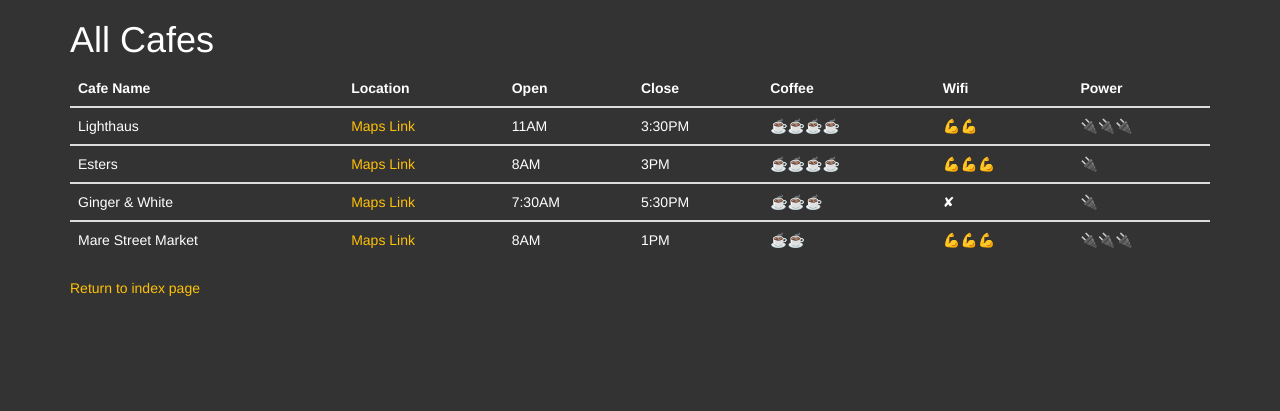
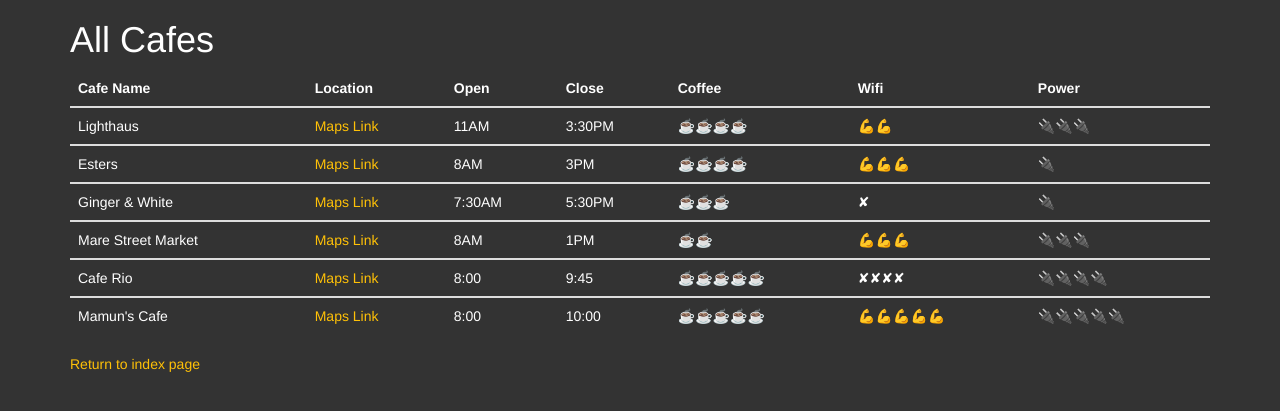
Before and after one commit to MamunKhan71/100-Days-of-Code, a Flask app: page /cafes in a window 1280 px wide. Shown: the top 411 px of the page. Run offline with Flask 2, Linux system fonts and the light colour scheme; some libraries are stand-ins or nearby versions.

Commit message:
Finished The Cafe Project!
Added all the necessary features to the website!

```diff
--- a/Coffee/datas.csv
+++ b/Coffee/datas.csv
@@ -3,3 +3,5 @@ Lighthaus,https://goo.gl/maps/2EvhB4oq4gyUXKXx9,11AM, 3:30PM,☕☕☕☕️,
 Esters,https://goo.gl/maps/13Tjc36HuPWLELaSA,8AM,3PM,☕☕☕☕,💪💪💪,🔌
 Ginger & White,https://goo.gl/maps/DqMx2g5LiAqv3pJQ9,7:30AM,5:30PM,☕☕☕,✘,🔌
 Mare Street Market,https://goo.gl/maps/ALR8iBiNN6tVfuAA8,8AM,1PM,☕☕,💪💪💪,🔌🔌🔌
+Cafe Rio, https://goo.gl/maps/pxTaJPz43Lbrcham9, 8:00, 9:45,☕️☕️☕️☕️☕️, ✘✘✘✘, 🔌🔌🔌🔌
+Mamun's Cafe, https://goo.gl/maps/pxTaJPz43Lbrcham9, 8:00, 10:00,☕️☕️☕️☕️☕️, 💪💪💪💪💪, 🔌🔌🔌🔌🔌
--- a/Coffee/main.py
+++ b/Coffee/main.py
@@ -1,8 +1,10 @@
-from flask import Flask, render_template
+import time
+
+from flask import Flask, render_template, redirect, url_for, flash
 from flask_bootstrap import Bootstrap
 from flask_wtf import FlaskForm
 from wtforms import StringField, SubmitField, SelectField
-from wtforms.validators import DataRequired
+from wtforms.validators import DataRequired, URL
 import csv
 
 app = Flask(__name__)
@@ -11,11 +13,11 @@ Bootstrap(app)
 
 
 class CafeForm(FlaskForm):
-    coffee_rating = ["☕️", "☕️☕️", "☕️☕️☕️", "☕️☕️☕️☕️☕️", "☕️☕️☕️☕️☕️"]
-    wifi_ratings = ["✘", "✘✘", "✘✘✘", "✘✘✘✘", "✘✘✘✘✘"]
-    power_Socket_ratings = ["🔌", "🔌🔌", "🔌🔌🔌", "🔌🔌🔌🔌", "🔌🔌🔌🔌🔌"]
+    coffee_rating = ["☕️", "☕️☕️", "☕️☕️☕️", "☕️☕️☕️☕️", "☕️☕️☕️☕️☕️"]
+    wifi_ratings = ["✘", "💪💪", "💪💪💪", "💪💪💪💪", "💪💪💪💪💪"]
+    power_Socket_ratings = ["✘", "🔌🔌", "🔌🔌🔌", "🔌🔌🔌🔌", "🔌🔌🔌🔌🔌"]
     cafe_name = StringField('Cafe name', validators=[DataRequired()])
-    cafe_google_maps = StringField('Cafe Location on Google Maps', validators=[DataRequired()])
+    cafe_google_maps = StringField('Cafe Location on Google Maps', validators=[URL()])
     opening_time = StringField('Opening Time EG: 8:00 AM', validators=[DataRequired()])
     closing_time = StringField('Closing Time EG: 9:00 PM', validators=[DataRequired()])
     coffee_rating = SelectField('Coffee Rating', choices=coffee_rating)
@@ -24,26 +26,23 @@ class CafeForm(FlaskForm):
     submit = SubmitField('Submit')
 
 
-# Exercise:
-# add: Location URL, open time, closing time, coffee rating, wifi rating, power outlet rating fields
-# make coffee/wifi/power a select element with coffee_rating of 0 to 5.
-# e.g. You could use emojis ☕️/💪/✘/🔌
-# make all fields required except submit
-# use a validator to check that the URL field has a URL entered.
-# ---------------------------------------------------------------------------
-
-
 # all Flask routes below
 @app.route("/")
 def home():
     return render_template("index.html")
 
 
-@app.route('/add')
+@app.route('/add', methods=["GET", "POST"])
 def add_cafe():
     form = CafeForm()
-    # if form.validate_on_submit():
+    if form.validate_on_submit():
+        new_list = f"\n{form.cafe_name.data}, {form.cafe_google_maps.data}, {form.opening_time.data}, {form.closing_time.data},{form.coffee_rating.data}, {form.wifi_rating.data}, {form.power_socket.data}"
+        with open(file="D:/Coffee/datas.csv", mode="a+", encoding='utf8') as file:
+            file.write(new_list)
+            flash('Data Added Successfully!')
 
+        time.sleep(1)
+        return redirect(url_for('cafes'))
     return render_template('add.html', form=form)
 
 
@@ -56,7 +55,6 @@ def cafes():
             list_of_rows.append(row)
         cafe_list_length = len(list_of_rows)
         cafe_col_length = len(list_of_rows[0])
-        print(cafe_col_length)
     return render_template('cafes.html', cafes=list_of_rows, crLen=cafe_list_length, ccLen=cafe_col_length)
 
 
--- a/Coffee/templates/add.html
+++ b/Coffee/templates/add.html
@@ -15,7 +15,7 @@
 
       <h1>Add a new cafe into the database</h1>
             {{ wtf.quick_form(form, novalidate=True) }}
-	  <p class="space-above"><a href="#">See all cafes</a></p>
+	  <p class="space-above"><a href="{{url_for('cafes')}}">See all cafes</a></p>
 
     </div>
   </div>
--- a/Coffee/templates/cafes.html
+++ b/Coffee/templates/cafes.html
@@ -39,7 +39,7 @@
           </tbody>
   	  </table>
 
-      <p><a href="#">Return to index page</a></p>
+      <p><a href="{{ url_for('home') }}">Return to index page</a></p>
 
     </div>
   </div>
```
